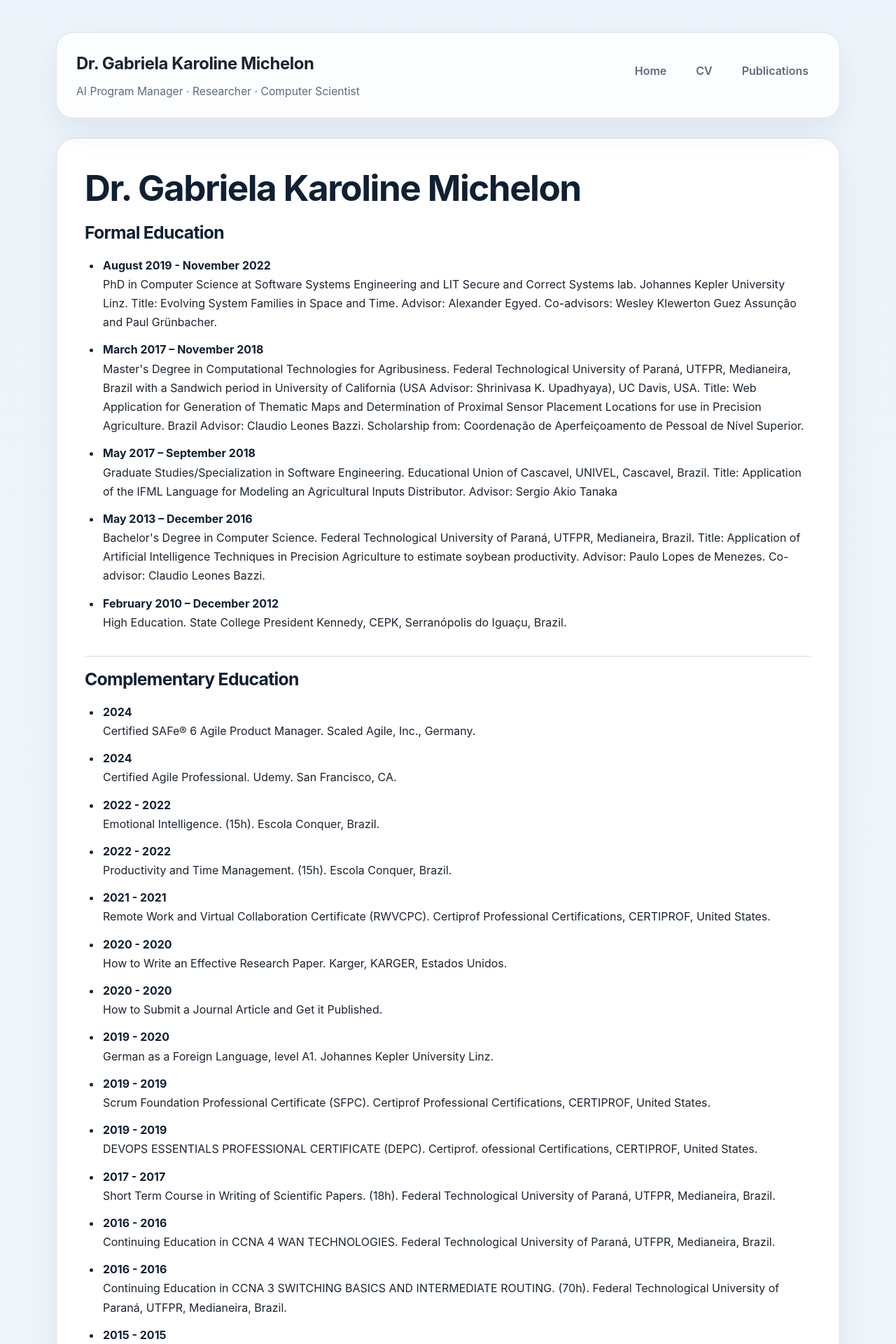
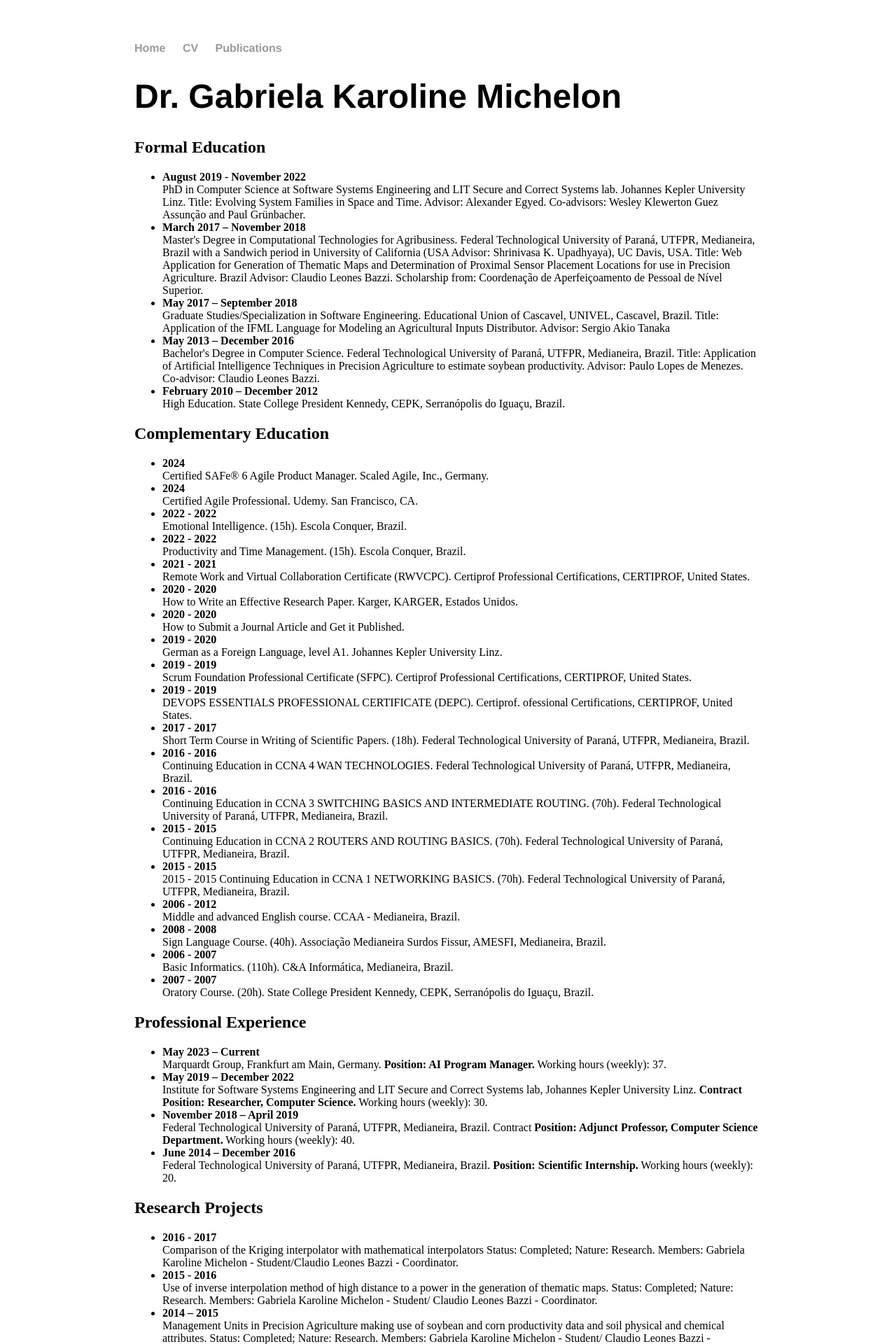
Before and after one commit to GabrielaMichelon/gabrielamichelon.github.io, a Jekyll site: the page built from cv/index.html, in a window 1280 px wide. Shown: the top 1920 px of the page at 70% size. Built offline with Jekyll 4.4.1, drawn with Linux system fonts in a browser that asks for light colours.

Commit message:
Revert "change layout"
This reverts commit 1ac07a9980c258f62acdfa03b9ede73f08f688a2.

```diff
--- a/_layouts/default.html
+++ b/_layouts/default.html
@@ -1,34 +1,32 @@
 <!DOCTYPE html>
 <html>
   <head>
-    <meta charset="utf-8">
-    <meta name="viewport" content="width=device-width, initial-scale=1">
-    <title>{% if page.title %}{{ page.title }} · {% endif %}Dr. Gabriela Karoline Michelon</title>
+    <title>{{ page.title }}</title>
+
     <link rel="stylesheet" type="text/css" href="/css/main.css">
+
   </head>
+
+
   <body>
-    <div class="site-shell">
-      <header class="site-header">
-        <div class="site-branding">
-          <a class="site-title" href="/">Dr. Gabriela Karoline Michelon</a>
-          <p class="site-tagline">AI Program Manager · Researcher · Computer Scientist</p>
-        </div>
-        <nav class="site-nav" aria-label="Primary navigation">
+    <nav>
 <ul>
 <li><a href="/">Home</a></li>
 <li><a href="/cv">CV</a></li>
 <li><a href="/publications">Publications</a></li>
 </ul>
     </nav>
-      </header>
+<div class="container">
 
-      <main class="container content-card">
   {{ content }}
-      </main>
 
-      <footer class="site-footer">
-        <p>Get in touch: <a href="mailto:gabilukcs@hotmail.com">gabilukcs@hotmail.com</a></p>
+</div>
+
+  <footer>
+   <ul>
+   <li><a href="mailto:gabilukcs@hotmail.com">gabilukcs@hotmail.com</a></li>
+   </ul>
   </footer>
-    </div>
   </body>
+
 </html>
--- a/css/main.css
+++ b/css/main.css
@@ -1,365 +1,48 @@
-:root {
-    --bg: #f4f7fb;
-    --surface: #ffffff;
-    --surface-alt: #eef3f9;
-    --text: #1b2430;
-    --muted: #5f6b7a;
-    --border: #d8e1eb;
-    --accent: #1f5fa9;
-    --accent-dark: #184a84;
-    --shadow: 0 18px 45px rgba(24, 45, 72, 0.08);
+body {
+    margin: 60px auto;
+    width: 70%;
+}
+nav ul, footer ul {
+    font-family:'Helvetica', 'Arial', 'Sans-Serif';
+    padding: 0px;
+    list-style: none;
+    font-weight: bold;
+}
+nav ul li, footer ul li {
+    display: inline;
+    margin-right: 20px;
+}
+a {
+    text-decoration: none;
+    color: #999;
+}
+a:hover {
+    text-decoration: underline;
+}
+h1 {
+    font-size: 3em;
+    font-family:'Helvetica', 'Arial', 'Sans-Serif';
+}
+p {
+    font-size: 1.5em;
+    line-height: 1.4em;
+    color: #333;
+}
+footer {
+    border-top: 1px solid #d5d5d5;
+    font-size: .8em;
 }
 
-* {
-    box-sizing: border-box;
+ul.posts {
+    margin: 20px auto 40px;
+    font-size: 1.5em;
 }
 
-html {
-    scroll-behavior: smooth;
-}
-
-body {
-    margin: 0;
-    font-family: "Inter", "Segoe UI", Roboto, Helvetica, Arial, sans-serif;
-    color: var(--text);
-    background: linear-gradient(180deg, #eef4fb 0%, var(--bg) 100%);
-    line-height: 1.7;
-}
-
-a {
-    color: var(--accent);
-    text-decoration: none;
-    transition: color 0.2s ease, opacity 0.2s ease;
-}
-
-a:hover,
-a:focus {
-    color: var(--accent-dark);
-}
-
-.site-shell {
-    width: min(1120px, calc(100% - 32px));
-    margin: 0 auto;
-    padding: 28px 0 48px;
-}
-
-.site-header {
-    display: flex;
-    justify-content: space-between;
-    align-items: center;
-    gap: 24px;
-    padding: 24px 28px;
-    margin: 18px 0 28px;
-    background: rgba(255, 255, 255, 0.82);
-    border: 1px solid rgba(216, 225, 235, 0.9);
-    border-radius: 24px;
-    box-shadow: var(--shadow);
-    backdrop-filter: blur(12px);
-}
-
-.site-branding {
-    min-width: 0;
-}
-
-.site-title {
-    display: inline-block;
-    font-size: 1.5rem;
-    font-weight: 700;
-    color: var(--text);
-    letter-spacing: -0.02em;
-}
-
-.site-tagline {
-    margin: 6px 0 0;
-    color: var(--muted);
-    font-size: 0.98rem;
-}
-
-.site-nav ul {
-    display: flex;
-    flex-wrap: wrap;
-    gap: 10px;
-    margin: 0;
-    padding: 0;
+ul.posts li {
     list-style: none;
 }
 
-.site-nav a {
-    display: inline-flex;
-    align-items: center;
-    padding: 10px 16px;
-    border-radius: 999px;
-    color: var(--muted);
-    font-weight: 600;
-    background: transparent;
+
+button #twitter {
+   background: url(img/twitter_bird_logo_.png) no-repeat;
 }
-
-.site-nav a:hover,
-.site-nav a:focus {
-    color: var(--accent-dark);
-    background: var(--surface-alt);
-}
-
-.container {
-    width: 100%;
-}
-
-.content-card {
-    background: var(--surface);
-    border: 1px solid var(--border);
-    border-radius: 28px;
-    box-shadow: var(--shadow);
-    padding: 40px;
-}
-
-.content-card > :last-child {
-    margin-bottom: 0;
-}
-
-h1,
-h2,
-h3,
-h4 {
-    color: #102033;
-    font-family: "Inter", "Segoe UI", Roboto, Helvetica, Arial, sans-serif;
-    line-height: 1.2;
-    letter-spacing: -0.03em;
-    margin-top: 0;
-}
-
-h1 {
-    font-size: clamp(2.4rem, 4vw, 3.6rem);
-    margin-bottom: 18px;
-}
-
-h2 {
-    font-size: 1.55rem;
-    margin-bottom: 18px;
-}
-
-h4 {
-    font-size: 1.05rem;
-    font-weight: 500;
-}
-
-p,
-li,
-address {
-    font-size: 1rem;
-    color: var(--text);
-}
-
-p {
-    margin: 0 0 16px;
-}
-
-.lead {
-    font-size: 1.15rem;
-    color: #23364b;
-}
-
-.hero-layout {
-    display: grid;
-    grid-template-columns: minmax(0, 1.8fr) minmax(240px, 0.9fr);
-    gap: 36px;
-    align-items: start;
-    margin-bottom: 32px;
-}
-
-.hero-photo-card {
-    display: flex;
-    justify-content: center;
-    align-items: flex-start;
-    padding: 20px;
-    background: linear-gradient(180deg, #f8fbff 0%, #eef4fb 100%);
-    border: 1px solid var(--border);
-    border-radius: 24px;
-}
-
-.profile-photo {
-    width: min(100%, 280px);
-    height: auto;
-    display: block;
-    border-radius: 18px;
-    box-shadow: 0 14px 30px rgba(16, 32, 51, 0.12);
-}
-
-.info-grid {
-    display: grid;
-    grid-template-columns: repeat(2, minmax(0, 1fr));
-    gap: 24px;
-}
-
-.info-panel {
-    padding: 26px;
-    background: var(--surface-alt);
-    border: 1px solid var(--border);
-    border-radius: 22px;
-}
-
-.feature-list,
-ul.posts {
-    margin: 0;
-    padding-left: 22px;
-}
-
-ul,
-ol {
-    margin: 0 0 20px;
-    padding-left: 24px;
-}
-
-.feature-list li,
-ul.posts li {
-    margin-bottom: 10px;
-}
-
-ol li,
-ul li {
-    margin-bottom: 12px;
-}
-
-ul.posts {
-    font-size: 1rem;
-}
-
-.post {
-    font-size: 1rem;
-}
-
-.cv,
-.publications,
-.page-section {
-    max-width: 100%;
-}
-
-.cv h2,
-.publications h2,
-.page-section h2 {
-    margin-top: 34px;
-    padding-top: 18px;
-    border-top: 1px solid var(--border);
-}
-
-.cv h2:first-of-type,
-.publications h2:first-of-type,
-.page-section h2:first-of-type {
-    margin-top: 0;
-    padding-top: 0;
-    border-top: 0;
-}
-
-.cv ol,
-.cv ul,
-.publications ol,
-.publications ul {
-    color: var(--text);
-}
-
-.cv li,
-.publications li {
-    padding-left: 2px;
-}
-
-.cv b,
-.publications b {
-    color: #102033;
-}
-
-.publications > ul:first-of-type,
-.link-list {
-    display: flex;
-    flex-wrap: wrap;
-    gap: 12px;
-    padding: 0;
-    list-style: none;
-}
-
-.publications > ul:first-of-type li,
-.link-list li {
-    margin-bottom: 0;
-}
-
-.publications > ul:first-of-type a,
-.link-list a {
-    display: inline-flex;
-    align-items: center;
-    padding: 10px 14px;
-    background: var(--surface-alt);
-    border: 1px solid var(--border);
-    border-radius: 999px;
-    font-weight: 600;
-}
-
-.meta {
-    margin-bottom: 24px;
-    color: var(--muted);
-    font-size: 0.98rem;
-}
-
-.contact-panel address {
-    margin: 0;
-}
-
-.site-footer {
-    margin-top: 20px;
-    padding: 12px 4px 0;
-    text-align: center;
-    color: var(--muted);
-    font-size: 0.95rem;
-}
-
-.site-footer p {
-    margin: 0;
-    color: var(--muted);
-}
-
-img {
-    max-width: 100%;
-}
-
-@media (max-width: 900px) {
-    .site-header,
-    .hero-layout,
-    .info-grid {
-        grid-template-columns: 1fr;
-    }
-
-    .site-header {
-        display: grid;
-        justify-content: stretch;
-    }
-
-    .content-card {
-        padding: 28px;
-    }
-}
-
-@media (max-width: 640px) {
-    .site-shell {
-        width: min(100% - 20px, 1120px);
-        padding-top: 12px;
-    }
-
-    .site-header,
-    .content-card {
-        padding: 22px;
-        border-radius: 20px;
-    }
-
-    .site-nav ul {
-        gap: 8px;
-    }
-
-    .site-nav a {
-        padding: 9px 13px;
-    }
-
-    .info-panel {
-        padding: 20px;
-    }
-
-    h1 {
-        font-size: 2.2rem;
-    }
-}
```
Also changed, not shown: about/index.html (added, +15 -0 lines), index.html (+34 -24 lines). Lines whose indentation alone changed are shown as unchanged.
